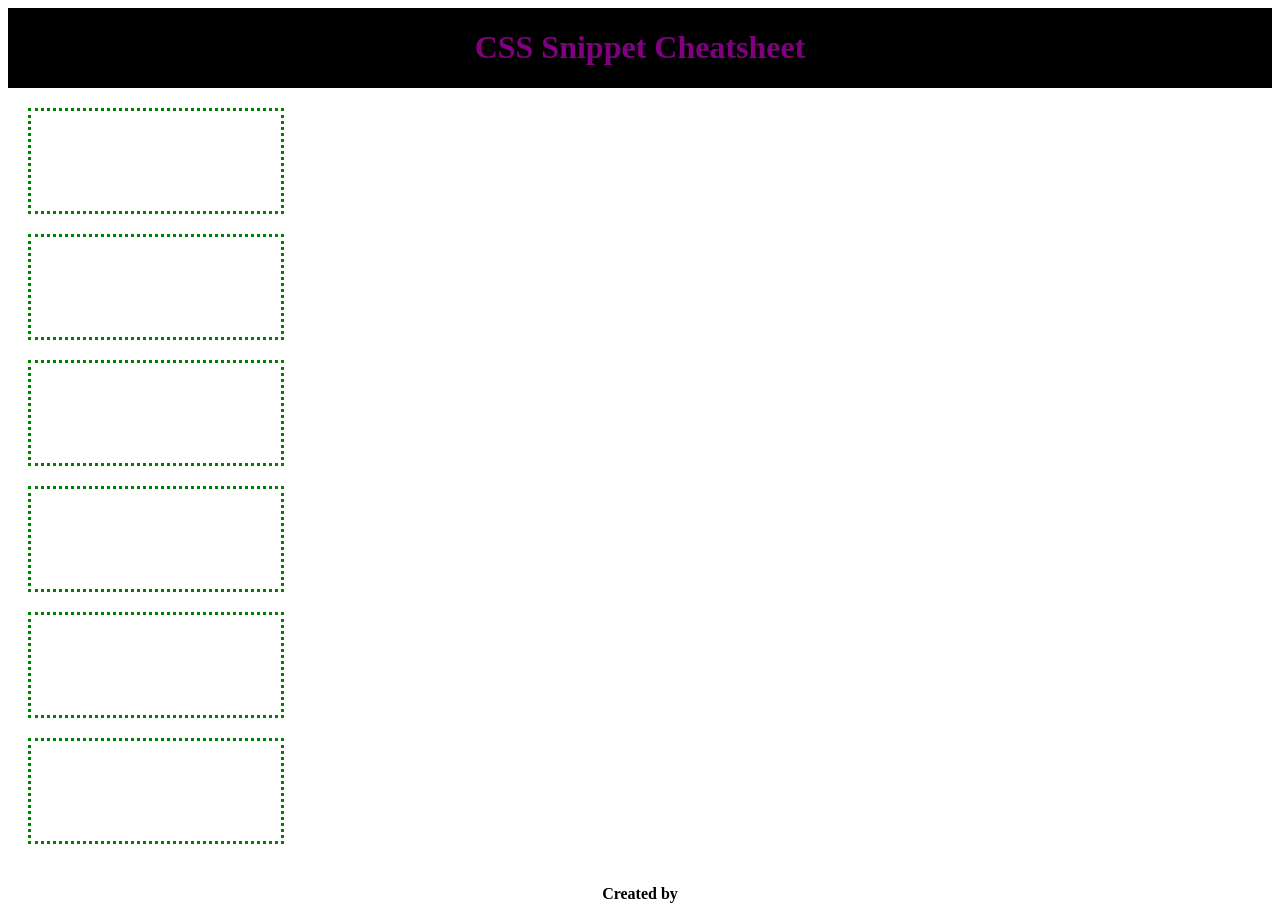
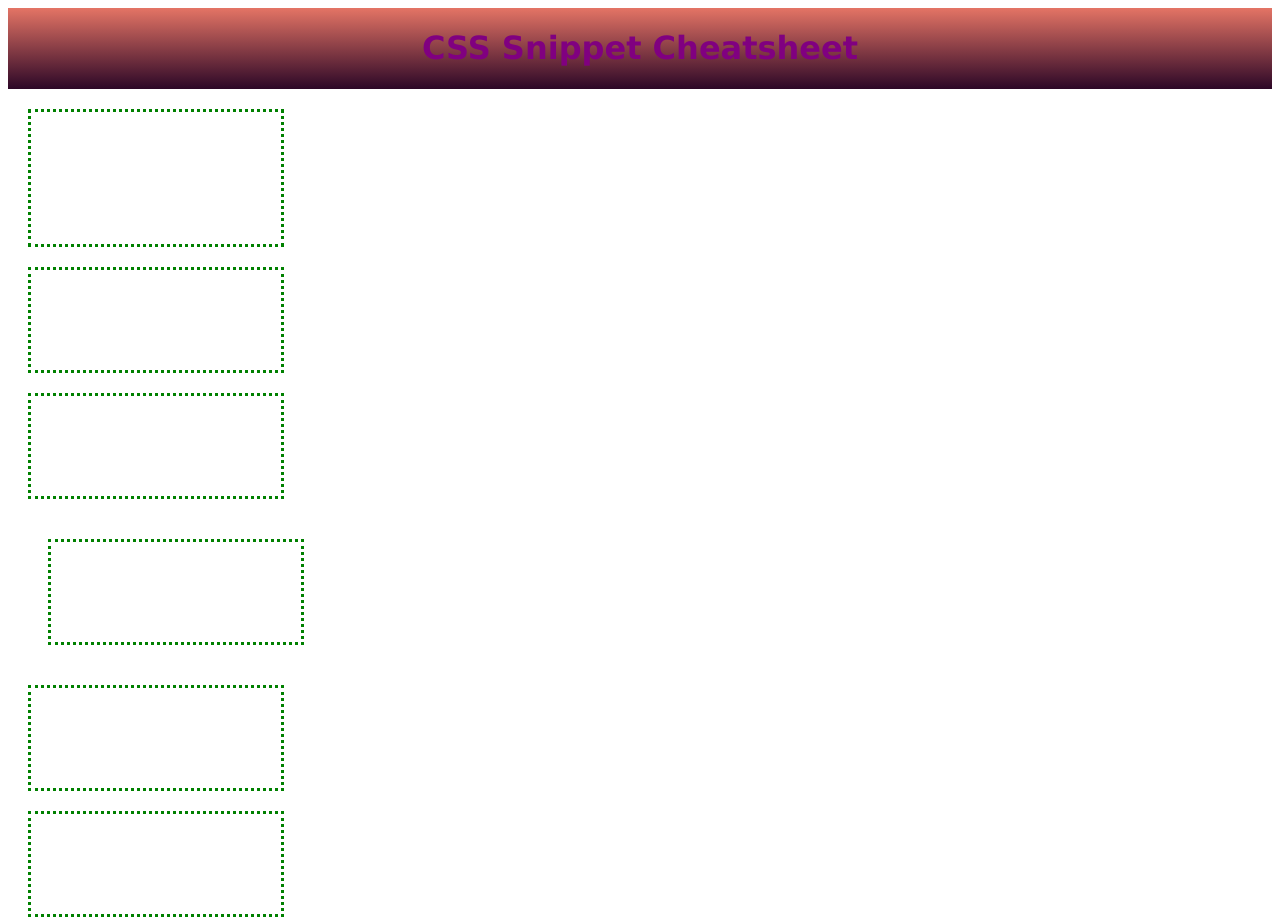
Before and after one commit to Armand57araujo/css-cheet-sheet, a plain HTML site: page index.html in a window 1280 px wide. Shown: the top 920 px of the page. Drawn offline with Linux system fonts and the light colour scheme.

Commit message:
variation modded html/css

```diff
--- a/assets/css/style.css
+++ b/assets/css/style.css
@@ -1,5 +1,5 @@
 * {
-
+    font-family: Verdana, Geneva, Tahoma, sans-serif;
 }
 
 
@@ -7,7 +7,7 @@
 
 header {
 
-    background-color: black;
+    background: linear-gradient(rgb(228, 116, 101), rgb(44, 7, 39));
     color:purple;
     display:flex;
     justify-content:center
@@ -16,6 +16,10 @@ header {
 
 .flexbox-1   {
     display:flex;
+    justify-content: flex-end;
+
+    flex-direction: column;
+    order: 1;
     width: 150px;
     border: 3px dotted green;
     padding: 50px;
@@ -24,6 +28,7 @@ header {
 
 .flexbox-2 {
     display:flex;
+    order: 2;
     justify-content: center;
     width: 150px;
     border: 3px dotted green;
@@ -32,6 +37,7 @@ header {
 }
 .flexbox-3 {
     display:flex;
+    order: 3;
     justify-content: center;
     width: 150px;
     border: 3px dotted green;
@@ -40,14 +46,17 @@ header {
 }
 .flexbox-4 {
     display:flex;
+    order: 4;
     justify-content: center;
+    height: 150;
     width: 150px;
     border: 3px dotted green;
     padding: 50px;
-    margin: 20px;
+    margin: 40px;
 }
 .flexbox-5 {
     display:flex;
+    order: 5;
     justify-content: center;
     width: 150px;
     border: 3px dotted green;
@@ -56,6 +65,7 @@ header {
 }
 .flexbox-6 {
     display:flex;
+    order: 6;
     justify-content: center;
     width: 150px;
     border: 3px dotted green;
@@ -66,9 +76,14 @@ header {
  display: flex;
  justify-content:center;
  font-family: 'Times New Roman', Times, serif;
+ background-color: rgb(0, 0, 0);
  color: purple;
 }
 .center {
     display: flex;
     justify-content: center;
 }
+
+@media screen {
+
+}media
--- a/index.html
+++ b/index.html
@@ -14,7 +14,7 @@
 
 
         <section class="flexbox-1">
-
+         <p></p>
         </section>
 
         <section class="flexbox-2">
```
